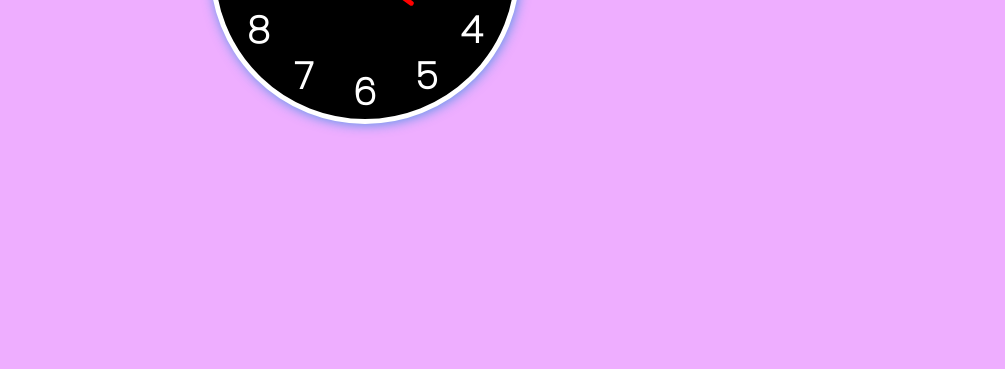
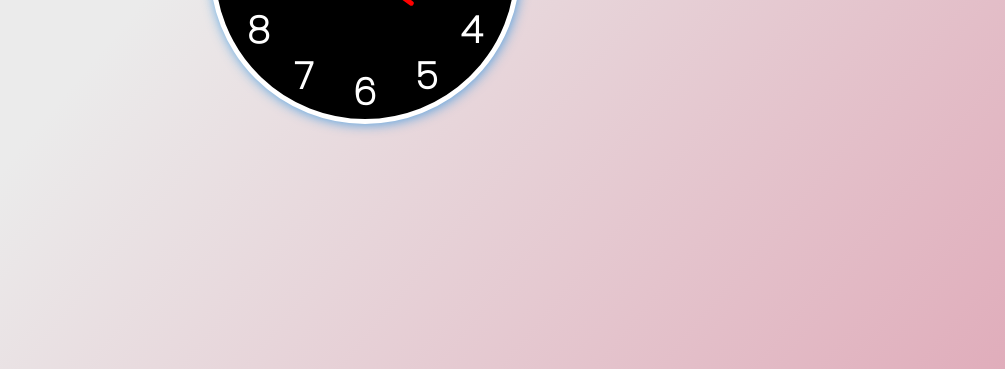
Before and after one commit to believeharsh/Analog-Clock-html-css-JavaScript, a plain HTML site: page index.html in a window 1280 px wide. Shown: the part 431-800 px from the top of the page, without its empty margins (275-1280 px from the left). Drawn offline with Linux system fonts and the light colour scheme; a web font is replaced by a local one.

Commit message:
final background has been added through css in this commit

```diff
--- a/style.css
+++ b/style.css
@@ -9,8 +9,8 @@
 
 body{
     font-family: 'Poppins', sans-serif;
-    background: rgb(238, 174 , 2021);
-    background: radial-gradient(circle, rgb(238, 174, 2021 , 1),0%) , rgba(148, 187, 233, 1 100%);
+    /* background: rgb(238, 174 , 2021); */
+    background: linear-gradient(130deg, #ebebeb 40%, #e0adbb);
     display: flex;
     justify-content: center;
     align-items: center;
```
